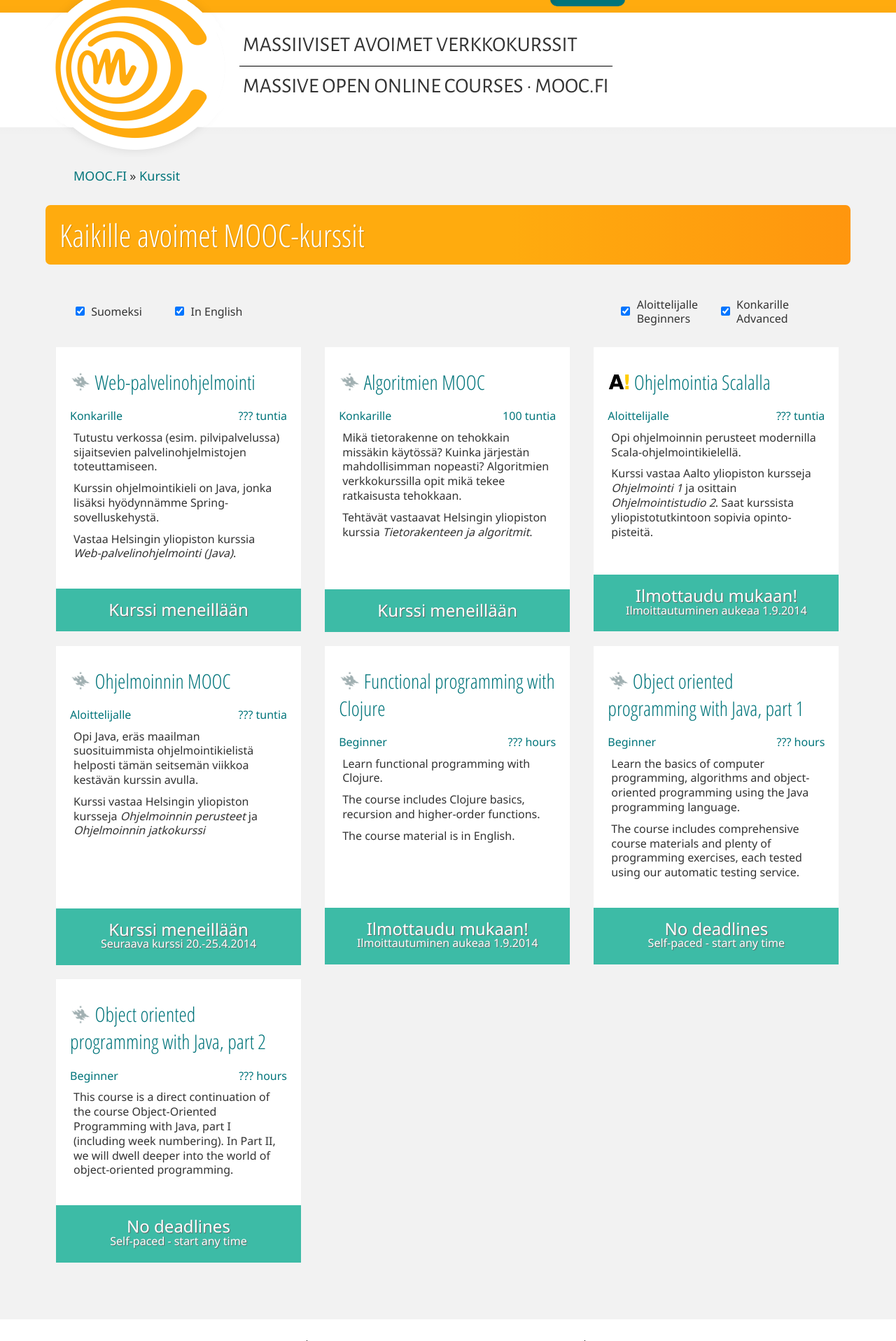
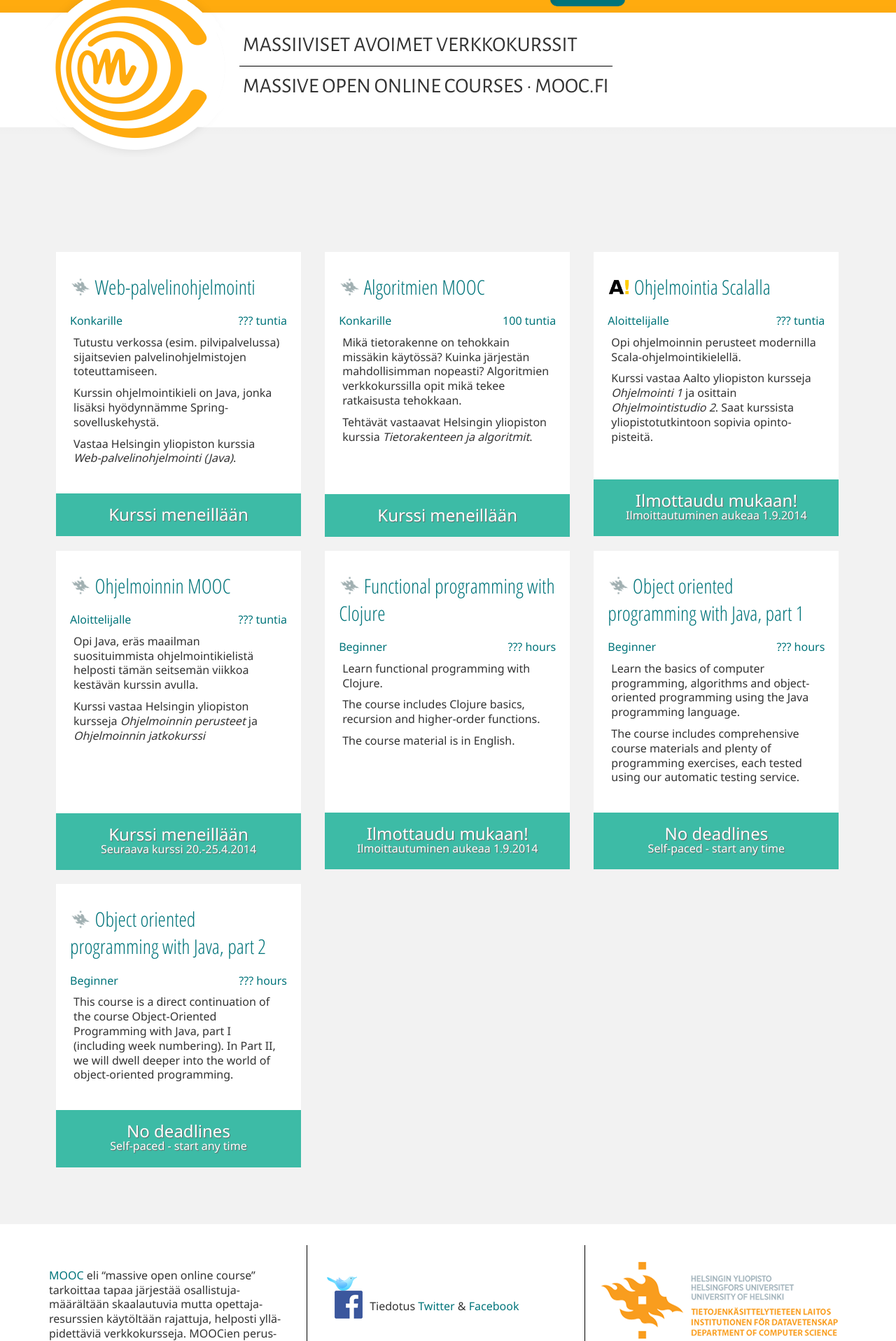
Before and after one commit to moocfi/moocfi.github.io, a PHP site: page /kurssit.html in a window 1280 px wide. Shown: the part 44-1960 px from the top of the page at 70% size. Run offline with PHP 8.4, Linux system fonts and the light colour scheme; some libraries are stand-ins or nearby versions.

Commit message:
Remove page header and filters from course listing

```diff
--- a/css/mooc.css
+++ b/css/mooc.css
@@ -308,52 +308,6 @@ body > header.no-nav {
 	content: "\00BB \0020";
 }
 
-/* COURSE LANGUAGE AND DIFFICULTY SELECTORS */
-
-#lang_selector {
-	float: left;
-}
-
-#difficulty_selector {
-	float: right;
-	margin-right: 50px;
-}
-
-#lang_selector li,
-#difficulty_selector li {
-	list-style: none;
-	display: inline-block;
-	margin-right: 10px;
-	line-height: 1em;
-	padding: 3px;
-}
-
-#lang_selector input[type=checkbox],
-#difficulty_selector input[type=checkbox] {
-	display: inline-block;
-
-}
-
-#lang_selector label,
-#difficulty_selector label {
-	display: inline-block;
-	vertical-align: middle;
-	margin-left: 5px;
-	margin-right: 10px;
-	position: relative;
-	top: -2px;
-	width: 90px;
-	height: 40px;
-}
-
-#lang_selector label {
-	line-height: 40px;
-}
-
-#difficulty_selector label {
-	line-height: 20px;
-}
-
 /* MAIN CONTENT */
 
 main {
@@ -393,6 +347,12 @@ main > header > h1 {
 	background: -ms-linear-gradient(left,  #ffab0e 58%,#ff960e 100%);
 	background: linear-gradient(to right,  #ffab0e 58%,#ff960e 100%);
 	filter: progid:DXImageTransform.Microsoft.gradient( startColorstr='#ffab0e', endColorstr='#ff960e',GradientType=1 );
+}
+
+/* ALTERNATIVE WHITESPACE IF NO MAIN CONTENT HEADER */
+
+.no-header {
+	margin-top: 400px;
 }
 
 /* COURSE-ITEMS */
--- a/kurssit.html
+++ b/kurssit.html
@@ -35,38 +35,7 @@
 			</h1>
 		</header>
 
-		<main class="items">
-			<header>
-				<ul id="breadcrumb">
-					<li><a href="index.html">MOOC.FI</a></li>
-					<li><a href="#">Kurssit</a></li>
-				</ul>
-
-				<h1>Kaikille avoimet MOOC-kurssit</h1>
-
-				<ul id="lang_selector">
-					<li>
-						<input type="checkbox" id="show_finnish"  lang="fi" checked="checked">
-						<label for="show_finnish">Suomeksi</label>
-					</li>
-					<li>
-						<input type="checkbox" id="show_english" lang="en" checked="checked">
-						<label for="show_english">In English</label>
-					</li>
-				</ul>
-
-				<ul id="difficulty_selector">
-					<li>
-						<input type="checkbox" id="show_beginner" data-difficulty="beginner" checked="checked">
-						<label for="show_beginner">Aloittelijalle <br> Beginners</label>
-					</li>
-					<li>
-						<input type="checkbox" id="show_advanced" data-difficulty="advanced" checked="checked">
-						<label for="show_advanced">Konkarille <br> Advanced</label>
-					</li>
-				</ul>
-			</header>
-
+		<main class="items no-header">
 			<article class="item" lang="fi" data-difficulty="advanced">
 				<header>
 					<h1>
@@ -304,13 +273,6 @@
 
 		<script>
 			$(document).ready(function () {
-
-				if(window.location.search.indexOf('en') != -1) {
-					$('#show_finnish').attr('checked', false);
-					toggleCourses();
-					equalheight('.items .item:visible');
-				}
-
 				var menuButton = $('#menu_toggle');
 
 				menuButton.click(function () {
@@ -327,17 +289,6 @@
 			$(window).resize(function(){
 				equalheight('.items .item:visible');
 			});
-
-
-			$('#lang_selector *').click(function () {
-				toggleCourses();
-				equalheight('.items .item:visible');
-			});
-
-			$('#difficulty_selector *').click(function () {
-				toggleCourses();
-				equalheight('.items .item:visible');
-			});
 		</script>
 	</body>
 </html>
```
